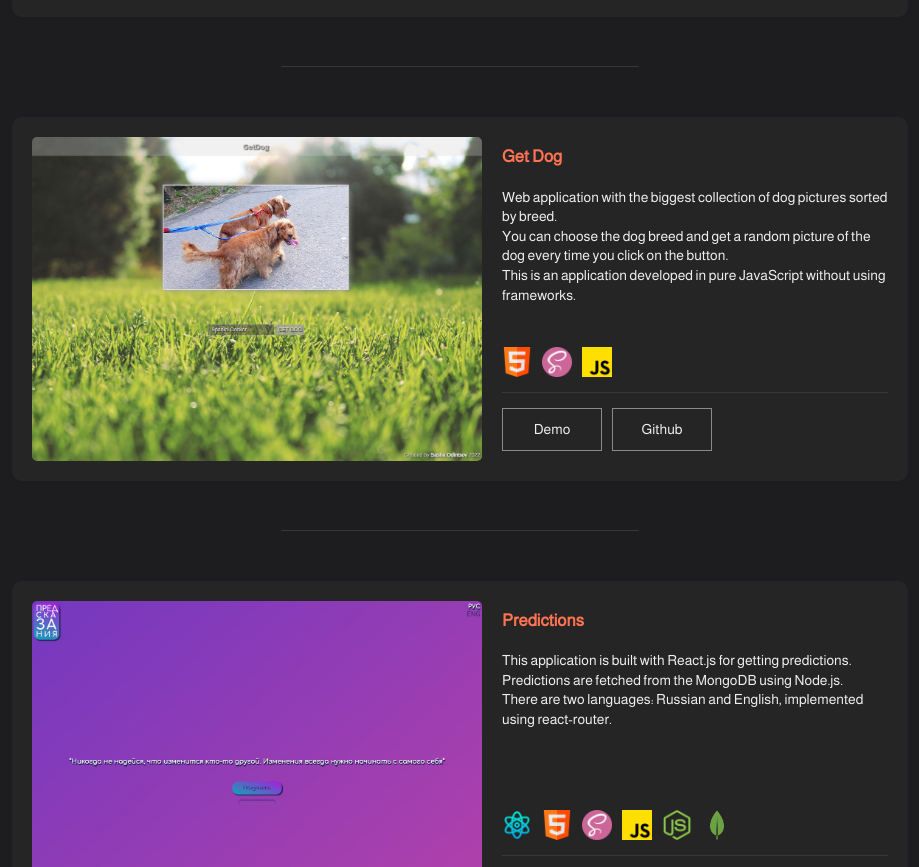
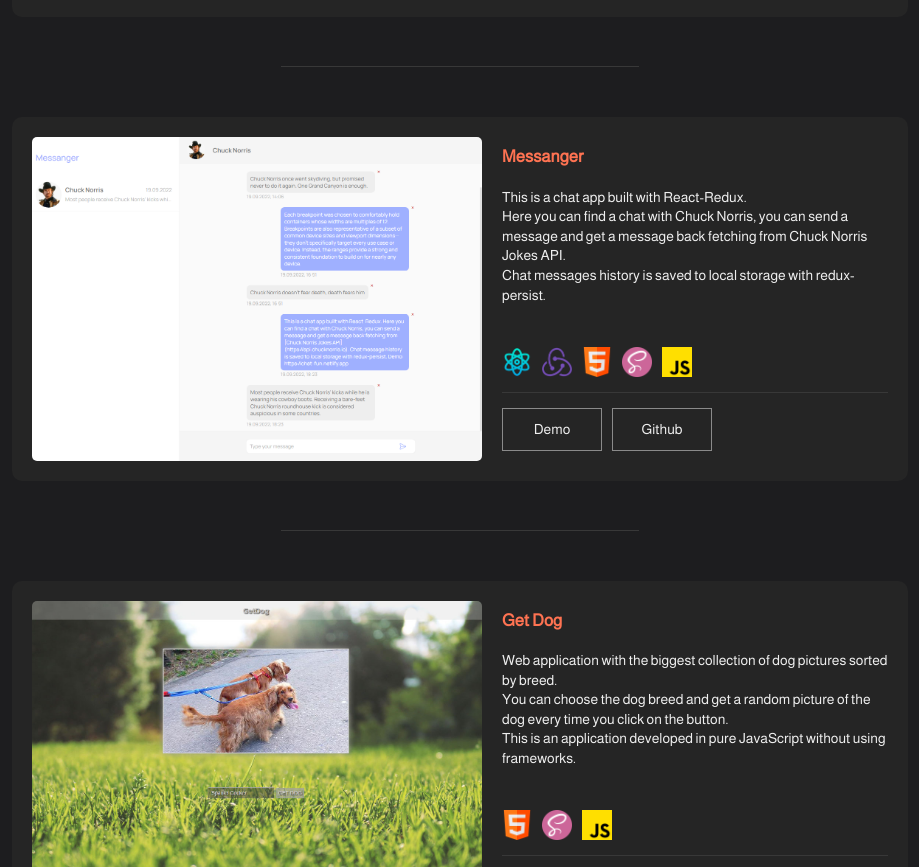
Before and after one commit to sasha-odintsov/Portfolio2022, a website: page index.html in a window 1280 px wide. Shown: the part 2681-3548 px from the top of the page, without its empty margins (180-1099 px from the left). Drawn offline with nearby package versions, Linux system fonts and the light colour scheme.

Commit message:
Added project

```diff
--- a/index.html
+++ b/index.html
@@ -163,7 +163,7 @@
                                     <div class="main__tech-img-wrap" data-bs-toggle="tooltip" data-bs-placement="bottom" data-bs-title="HTML5">
                                         <img src="./img/html.png" alt="HTML5" class="tech__img" >
                                     </div>
-                                    <div class="main__tech-img-wrap" data-bs-toggle="tooltip" data-bs-placement="bottom" data-bs-title="CSS">
+                                    <div class="main__tech-img-wrap" data-bs-toggle="tooltip" data-bs-placement="bottom" data-bs-title="CSS3">
                                         <img src="./img/css3.png" alt="CSS" class="tech__img">
                                     </div>
                                     <div class="main__tech-img-wrap" data-bs-toggle="tooltip" data-bs-placement="bottom" data-bs-title="JavaScript">
@@ -224,6 +224,54 @@
                                         Demo
                                     </a>
                                     <a href="https://github.com/sasha-odintsov/abz-landing-page" class="main__content-link" target="_blank">
+                                        Github
+                                    </a>
+                                </div>
+                            </div>
+                        </div>
+                    </div>
+                </div>
+                <div class="main__content-wrap">
+                    <div class="main__content-item">
+                        <div class="main__content-img-wrap">
+                            <img src="./img/chat.png" class="main__content-img" alt="site-demo">
+                        </div>
+                        <div class="main__content-dscr-wrap">
+                            <div class="main__content-primary-wrap">
+                                <h3 class="main__content-title">
+                                    Messanger
+                                </h3>
+                                <p class="main__content-dscr">
+                                    This is a chat app built with React-Redux.
+                                    <br>
+                                    Here you can find a chat with Chuck Norris, you can send a message and get a message back fetching from Chuck Norris Jokes API.
+                                    <br>
+                                    Chat messages history is saved to local storage with redux-persist.
+                                </p>
+                            </div>
+                            <div class="main__content-secondary-wrap">
+                                <div class="main__tech-wrap">
+                                    <div class="main__tech-img-wrap" data-bs-toggle="tooltip" data-bs-placement="bottom" data-bs-title="React.js">
+                                        <img src="./img/react.png" alt="React" class="tech__img">
+                                    </div>
+                                    <div class="main__tech-img-wrap" data-bs-toggle="tooltip" data-bs-placement="bottom" data-bs-title="Redux">
+                                        <img src="./img/redux.png" alt="Redux" class="tech__img">
+                                    </div>
+                                    <div class="main__tech-img-wrap" data-bs-toggle="tooltip" data-bs-placement="bottom" data-bs-title="HTML5">
+                                        <img src="./img/html.png" alt="HTML5" class="tech__img" >
+                                    </div>
+                                    <div class="main__tech-img-wrap" data-bs-toggle="tooltip" data-bs-placement="bottom" data-bs-title="SCSS">
+                                        <img src="./img/sass.png" alt="SCSS" class="tech__img">
+                                    </div>
+                                    <div class="main__tech-img-wrap" data-bs-toggle="tooltip" data-bs-placement="bottom" data-bs-title="JavaScript">
+                                        <img src="./img/js.png" alt="JavaScript" class="tech__img">
+                                    </div>
+                                </div>
+                                <div class="main__content-link-wrap">
+                                    <a href="https://chat-fun.netlify.app" class="main__content-link" target="_blank">
+                                        Demo
+                                    </a>
+                                    <a href="https://github.com/sasha-odintsov/messanger" class="main__content-link" target="_blank">
                                         Github
                                     </a>
                                 </div>
```
Also changed, not shown: img/chat.png (added).
